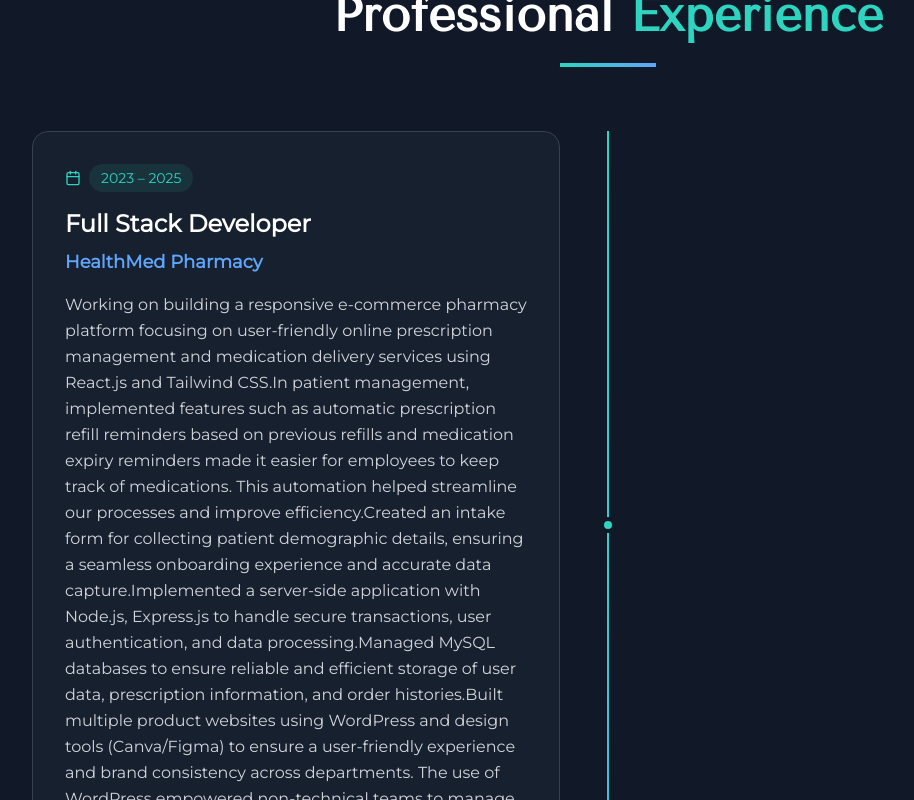
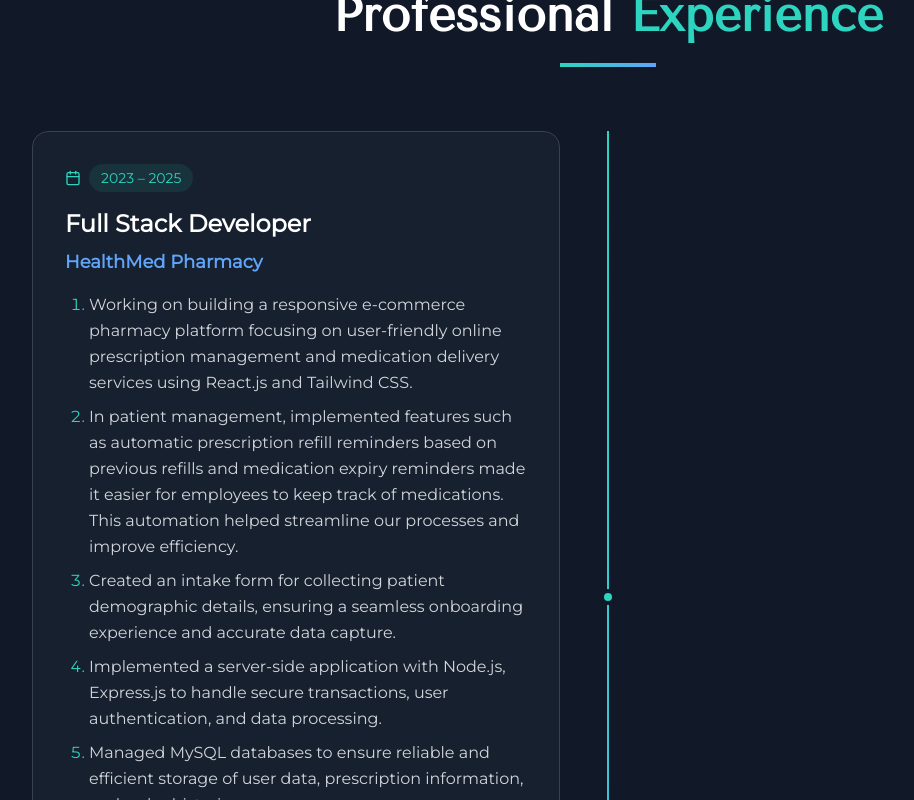
Before and after one commit to vyomadesai/vyomaportfolio, a React (Create React App) app: page / in a window 1280 px wide. Shown: the part 1640-2440 px from the top of the page, without its empty margins (32-946 px from the left). Built offline with nearby package versions, Linux system fonts and the light colour scheme.

Commit message:
commit changes done

```diff
--- a/src/component/Experience.jsx
+++ b/src/component/Experience.jsx
@@ -51,10 +51,22 @@ const Experience = () => {
                         {exp.company}
                       </h4>
 
-                      {/* Highlight */}
-                      <p className="text-gray-300 mb-6 leading-relaxed" style={{fontFamily: 'Montserrat, sans-serif'}}>
-                        {exp.highlight}
-                      </p>
+                {/* Highlights: ordered list (works if exp.highlight is array; falls back to paragraph) */}
+                {Array.isArray(exp.highlight) ? (
+                  <ol className="text-gray-300 mb-6 leading-relaxed list-decimal pl-6 space-y-2 marker:text-teal-400">
+                    {exp.highlight.map((h, i) => (
+                      <li key={i}>{h}</li>
+                    ))}
+                  </ol>
+                ) : (
+                  <p
+                    className="text-gray-300 mb-6 leading-relaxed"
+                    style={{ fontFamily: "Montserrat, sans-serif" }}
+                  >
+                    {exp.highlight}
+                  </p>
+                )}
+
 
                       {/* Technologies */}
                       <div className="flex flex-wrap gap-2">
```
Also changed, not shown: 12 other files (tests, documents, lock files or other folders).
